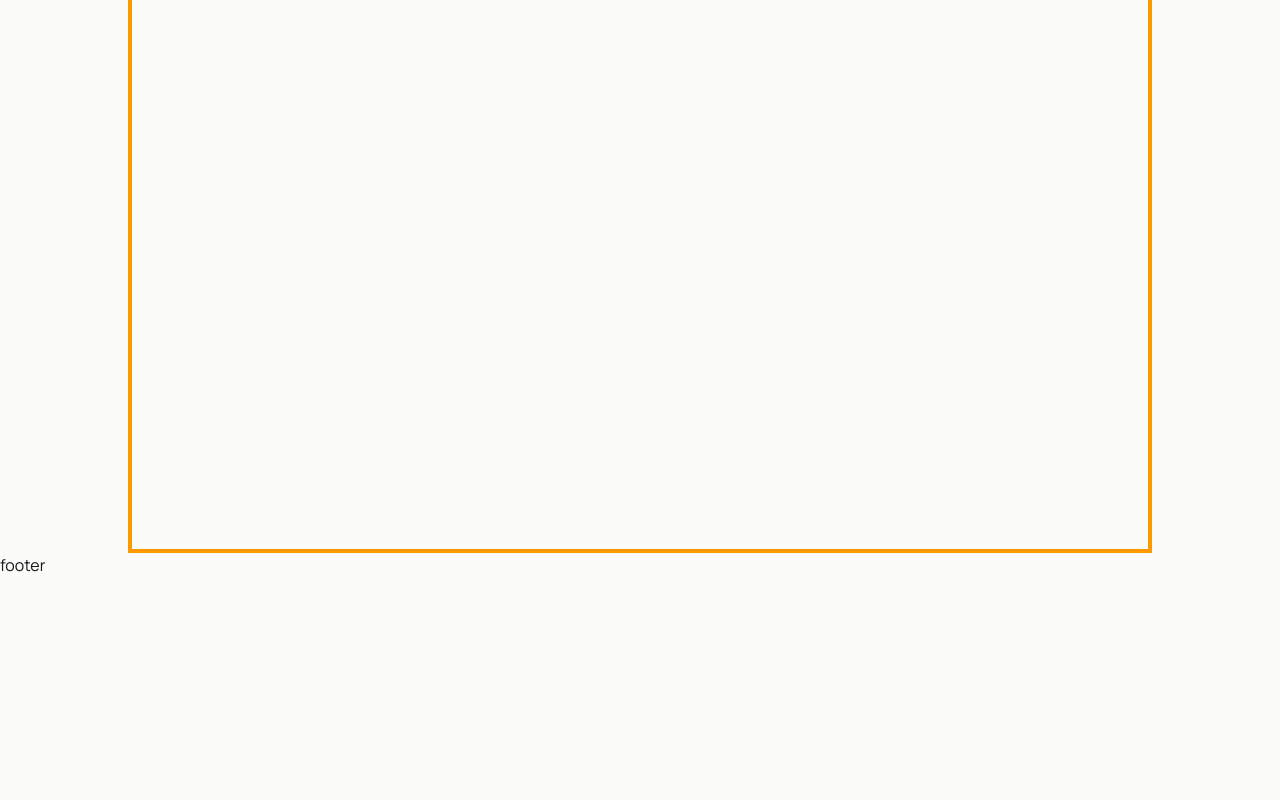
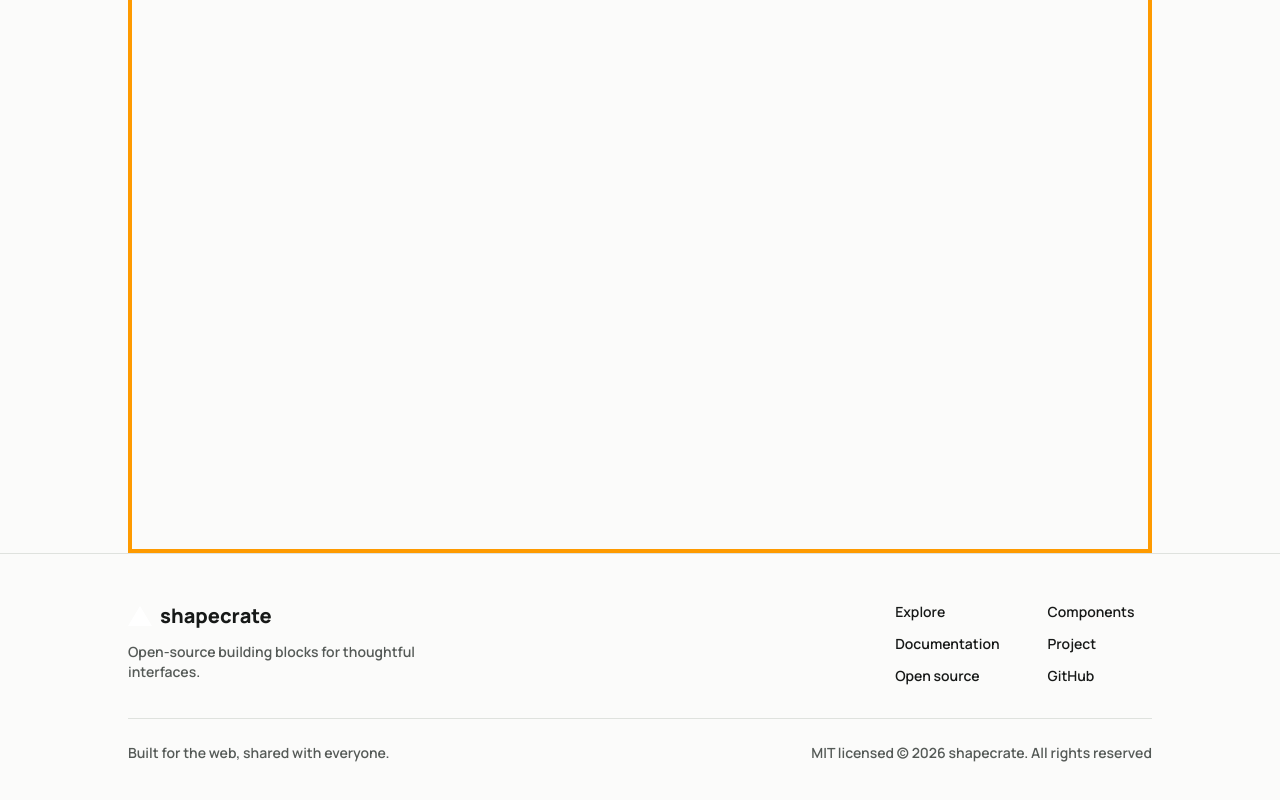
Before and after one commit to Virenishere/shapecrate, a Next.js app in the folder apps/web/: page / in a window 1280 px wide. Shown: the part 324-1124 px from the top of the page. Before the commit the page ends 901 px from the top, so only its background shows below. Built offline with nearby package versions, Linux system fonts and the light colour scheme.

Commit message:
Adding footer

```diff
--- a/apps/web/src/components/common/Footer.tsx
+++ b/apps/web/src/components/common/Footer.tsx
@@ -1,7 +1,50 @@
-export default function Footer(){
+"use client";
+
+import Link from "next/link";
+import Image from "next/image";
+import icon from "../../../public/vercel.svg";
+
+export default function Footer() {
+    const currentYear = new Date().getFullYear();
+
     return (
-        <footer>
-            footer
+        <footer className="border-t border-(--line)">
+            <div className="mx-auto max-w-screen-2xl px-4 py-8 sm:px-6 sm:py-10 md:px-8 md:py-12 lg:px-16 xl:px-32 2xl:px-44">
+
+                {/* Top Section: Brand Info + Links Grid */}
+                <div className="flex flex-col justify-between gap-8 pb-8 md:flex-row md:items-start">
+
+                    {/* Brand Column */}
+                    <div className="flex flex-col gap-3">
+                        <Link className="flex items-center gap-2 shrink-0" href="/" aria-label="shapecrate home">
+                            <Image className="dark:invert" src={icon} alt="shapecrate logomark" width={24} height={24} />
+                            <span className="font-extrabold text-lg md:text-xl">shapecrate</span>
+                        </Link>
+                        <p className="font-semibold text-sm text-(--ink-2) max-w-xs">
+                            Open-source building blocks for thoughtful interfaces.
+                        </p>
+                    </div>
+
+                    {/* Links Grid: 2 Columns & 3 Rows */}
+                    <div className="grid grid-cols-2 gap-x-12 gap-y-3 font-semibold text-sm text-(--ink-2)m">
+                        <span  className="">Explore</span>
+                        <span className="">Components</span>
+                        <Link href="#" className="hover:underline">Documentation</Link>
+                        <Link href="#" className="hover:underline">Project</Link>
+                        <Link href="#" className="hover:underline">Open source</Link>
+                        <Link href="#" className="hover:underline">GitHub</Link>
+                    </div>
+
+                </div>
+
+                {/* Bottom Section: Starts on a new line */}
+                <div className="flex justify-between border-t border-(--line) pt-6 font-semibold text-sm text-(--ink-2)">
+                    <div> Built for the web, shared with everyone.</div>
+
+                    <div>MIT licensed © {currentYear} shapecrate. All rights reserved</div>
+                </div>
+
+            </div>
         </footer>
-    )
+    );
 }
```
